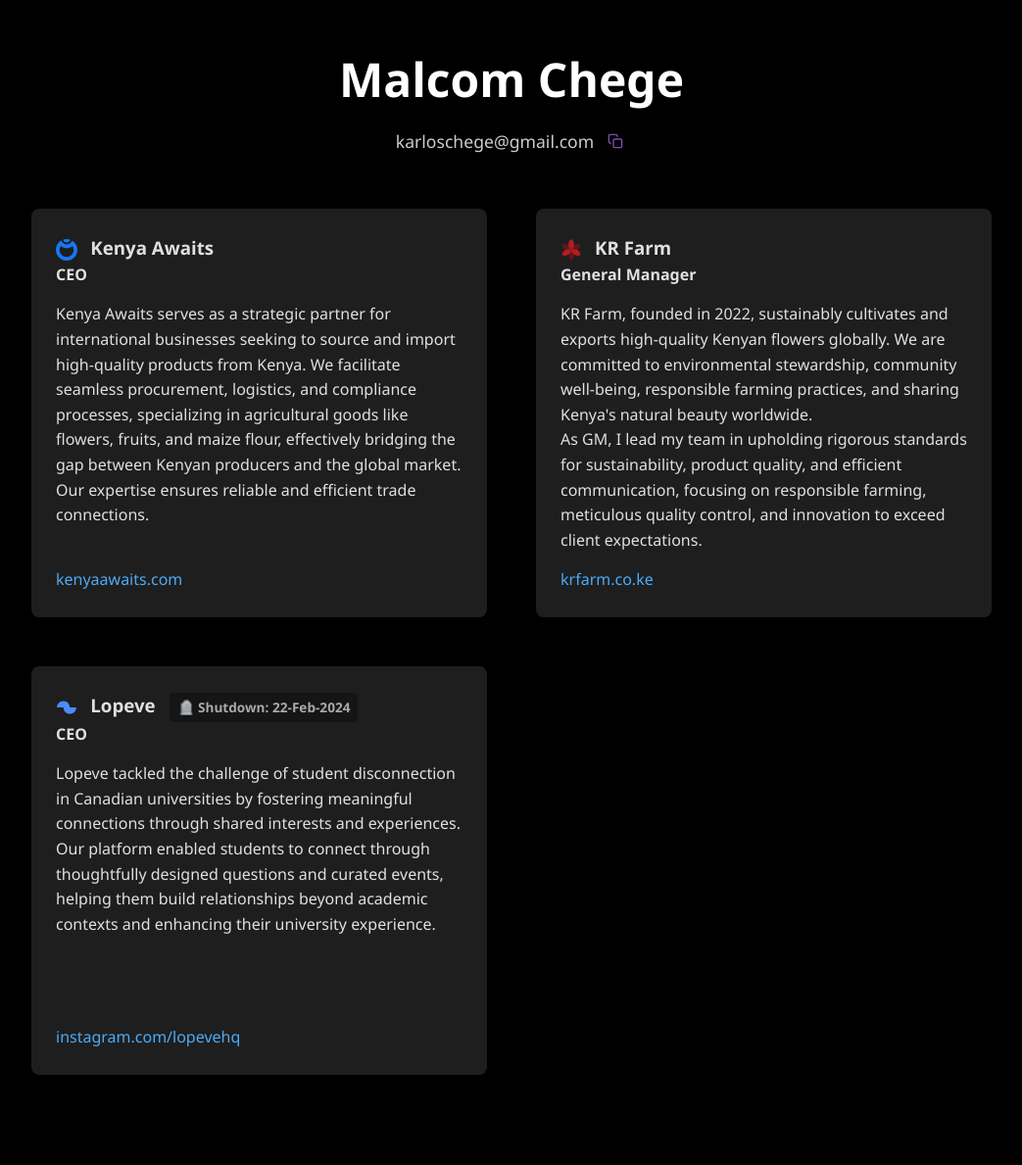
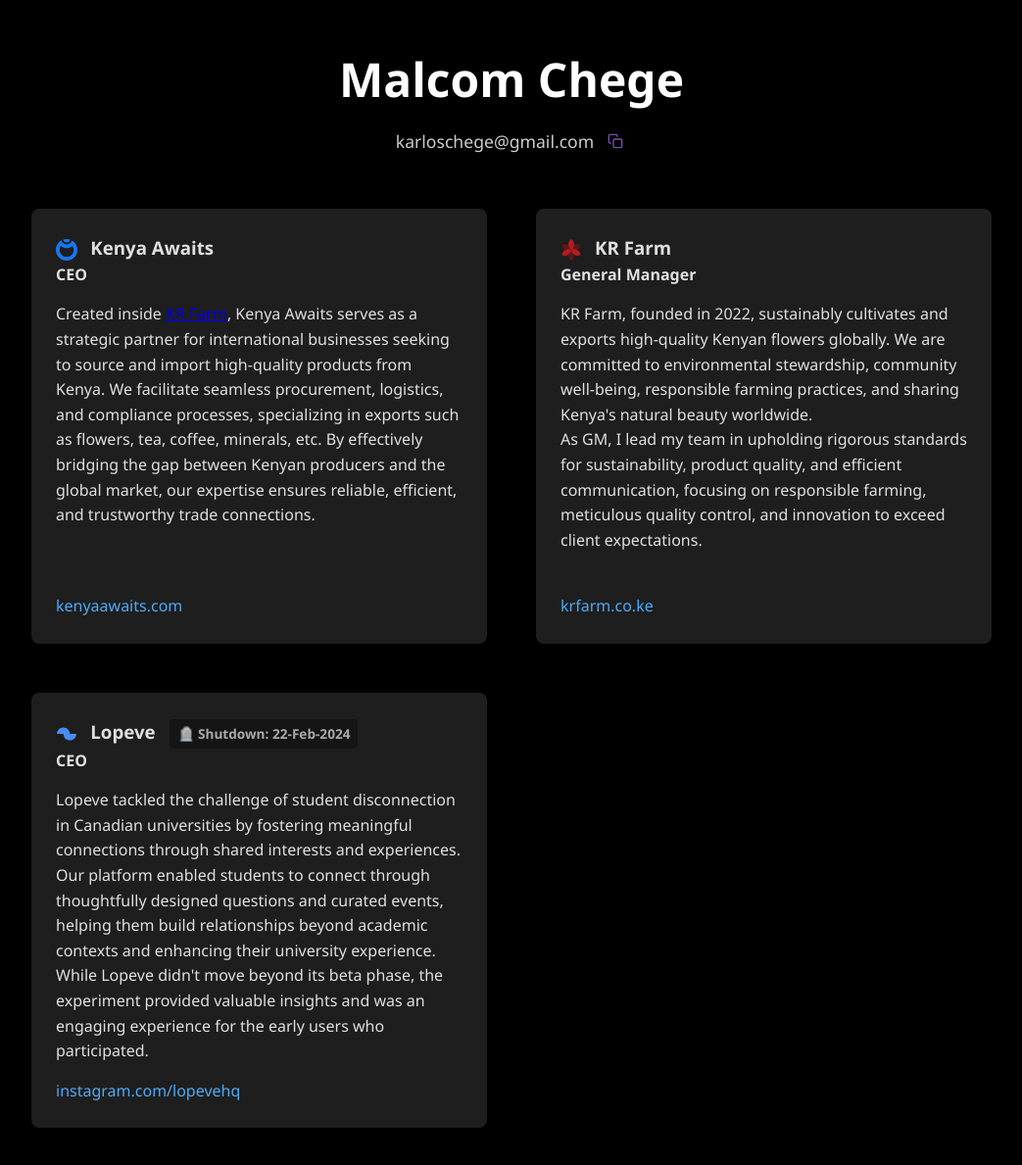
Before and after one commit to Malcomchege/Malcomchege.github.io, a plain HTML site: page index.html in a window 1280 px wide. Shown: the part 7-1196 px from the top of the page at 98% size, without its empty margins (118-1161 px from the left). Before the commit the page ends 1174 px from the top, so only its background shows below. Drawn offline with Linux system fonts and the light colour scheme.

Commit message:
Update project descriptions for Kenya Awaits and Lopeve to enhance clarity and detail

```diff
--- a/index.html
+++ b/index.html
@@ -378,7 +378,7 @@
                         </h3>
                         <h4>CEO</h4>
                         <p>
-                            Kenya Awaits serves as a strategic partner for international businesses seeking to source and import high-quality products from Kenya. We facilitate seamless procurement, logistics, and compliance processes, specializing in agricultural goods like flowers, fruits, and maize flour, effectively bridging the gap between Kenyan producers and the global market. Our expertise ensures reliable and efficient trade connections.
+                            Created inside <a href="https://krfarm.co.ke" target="_blank" rel="noopener noreferrer">KR Farm</a>, Kenya Awaits serves as a strategic partner for international businesses seeking to source and import high-quality products from Kenya. We facilitate seamless procurement, logistics, and compliance processes, specializing in exports such as flowers, tea, coffee, minerals, etc. By effectively bridging the gap between Kenyan producers and the global market, our expertise ensures reliable, efficient, and trustworthy trade connections.
                         </p>
                     </div>
                     <a href="https://kenyaawaits.com" target="_blank" rel="noopener noreferrer">kenyaawaits.com</a>
@@ -413,6 +413,9 @@
                         <h4>CEO</h4>
                         <p>
                             Lopeve tackled the challenge of student disconnection in Canadian universities by fostering meaningful connections through shared interests and experiences. Our platform enabled students to connect through thoughtfully designed questions and curated events, helping them build relationships beyond academic contexts and enhancing their university experience.
+                        </p>
+                        <p>
+                            While Lopeve didn't move beyond its beta phase, the experiment provided valuable insights and was an engaging experience for the early users who participated.
                         </p>
                     </div>
                     <a href="https://www.instagram.com/lopevehq/" target="_blank" rel="noopener noreferrer">instagram.com/lopevehq</a>
```
